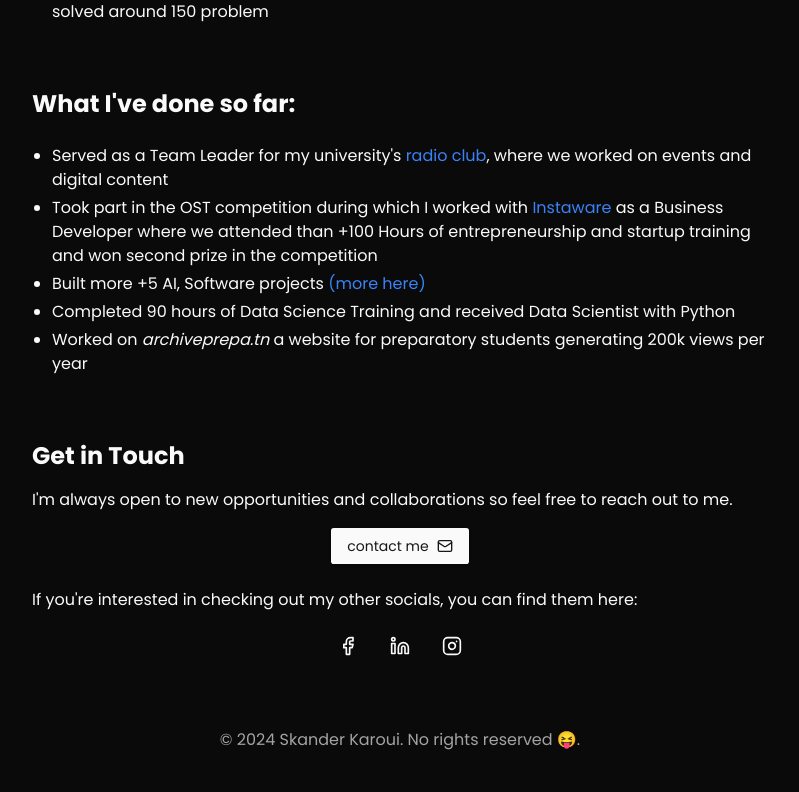
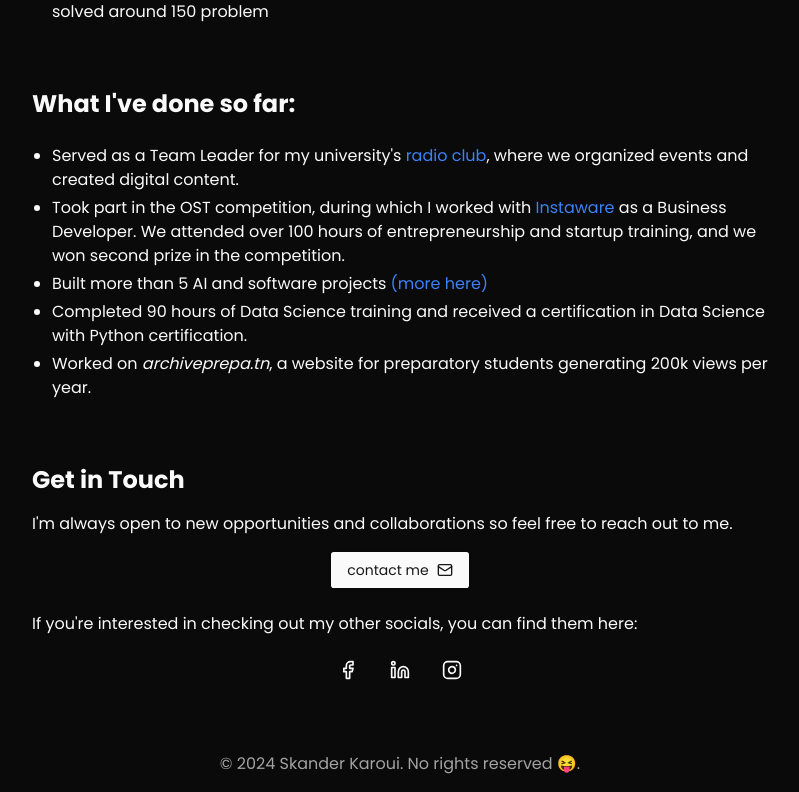
Before and after one commit to skanderkaroui/minimal-portfolio, a Next.js app: page / in a window 1280 px wide. Shown: the part 954-1746 px from the top of the page, without its empty margins (240-1039 px from the left). Before the commit the page ends 1722 px from the top, so only its background shows below. Built offline with nearby package versions, Linux system fonts and the light colour scheme; no server answers.

Commit message:
correct grammatical mistakes

```diff
--- a/components/portfolio.tsx
+++ b/components/portfolio.tsx
@@ -63,8 +63,8 @@ export function PortfolioComponent() {
 
   useEffect(() => {
     // Set the default theme to 'dark'
-    if (theme === 'system') {
-      setTheme('dark');
+    if (theme === "system") {
+      setTheme("dark");
     }
   }, [theme, setTheme]);
 
@@ -153,9 +153,9 @@ export function PortfolioComponent() {
             <div className="text-center">
               <p className="text-primary">
                 I am a final-year engineering student from Tunisia pursuing a
-                degree in Telecommunication engineering. I am primarly interested
-                in AI and entrepreneurship and would love to contribute to any
-                project that sparks my interest.
+                degree in Telecommunication engineering. I am primarly
+                interested in AI and entrepreneurship and would love to
+                contribute to any project that sparks my interest.
               </p>
             </div>
           </section>
@@ -165,16 +165,21 @@ export function PortfolioComponent() {
               What I'm working on right now:
             </h2>
             <ul className="list-disc pl-5 space-y-1">
-              <li>an AI voice assistant called auto designed to help you make better decisions in meetings</li>
               <li>
-                Learning about data structure and algorithms and solving Leetcode problems, currently solved <LeetCodeStats />{" "}
-                problem
+                an AI voice assistant called auto designed to help you make
+                better decisions in meetings
+              </li>
+              <li>
+                Learning about data structure and algorithms and solving
+                Leetcode problems, currently solved <LeetCodeStats /> problem
               </li>{" "}
             </ul>
           </section>
 
           <section id="past-work">
-            <h2 className="text-2xl font-semibold mb-6">What I've done so far:</h2>
+            <h2 className="text-2xl font-semibold mb-6">
+              What I've done so far:
+            </h2>
             <ul className="list-disc pl-5 space-y-1">
               <li>
                 Served as a Team Leader for my university's{" "}
@@ -184,17 +189,41 @@ export function PortfolioComponent() {
                 >
                   radio club
                 </a>
-                , where we worked on events and digital content
+                , where we organized events and created digital content.
               </li>
-              <li>Took part in the OST competition during which I worked with <a href="http://www.instaware.tn/" className="link-blue">Instaware</a> as a Business Developer where we attended than +100 Hours of entrepreneurship and startup training and won second prize in the competition</li>
-              <li>Built more +5 AI, Software projects <a
+              <li>
+                Took part in the OST competition, during which I worked with{" "}
+                <a href="http://www.instaware.tn/" className="link-blue">
+                  Instaware
+                </a>{" "}
+                as a Business Developer. We attended over 100 hours of
+                entrepreneurship and startup training, and we won second prize
+                in the competition.
+              </li>
+              <li>
+                Built more than 5 AI and software projects{" "}
+                <a
                   href="/timeline"
                   className="text-blue-500 transition-colors duration-400 ease-in-out hover:text-yellow-500 hover:underline"
                 >
                   (more here)
-                </a></li>
-                <li>Completed 90 hours of Data Science Training and received Data Scientist with Python</li>
-                <li>Worked on <a href="https://archiveprepa.tn" className="text-grey-500 italic hover:underline">archiveprepa.tn</a> a website for preparatory students generating 200k views per year</li>
+                </a>
+              </li>
+              <li>
+                Completed 90 hours of Data Science training and received a
+                certification in Data Science with Python certification.
+              </li>
+              <li>
+                Worked on{" "}
+                <a
+                  href="https://archiveprepa.tn"
+                  className="text-grey-500 italic hover:underline"
+                >
+                  archiveprepa.tn
+                </a>
+                , a website for preparatory students generating 200k views per
+                year.
+              </li>
             </ul>
           </section>
 
@@ -212,7 +241,8 @@ export function PortfolioComponent() {
               </Button>
             </div>
             <p className="text-primary foreground mb-4">
-              If you're interested in checking out my other socials, you can find them here:
+              If you're interested in checking out my other socials, you can
+              find them here:
             </p>
             <div className="flex justify-center space-x-4 px-4 my-4">
               <Button variant="ghost" size="icon" asChild>
```
